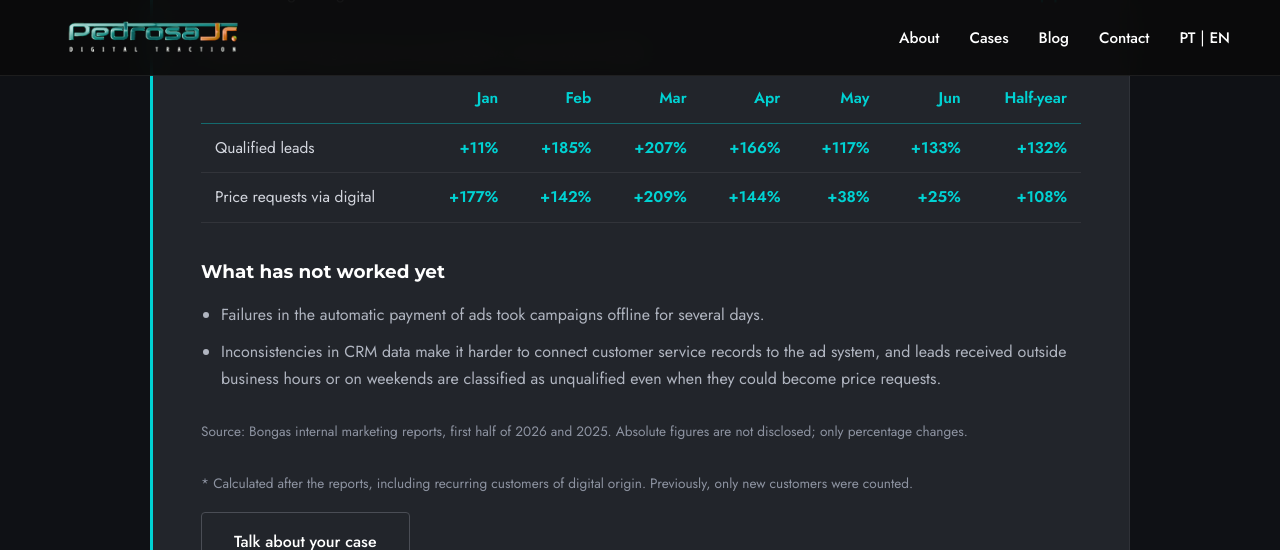
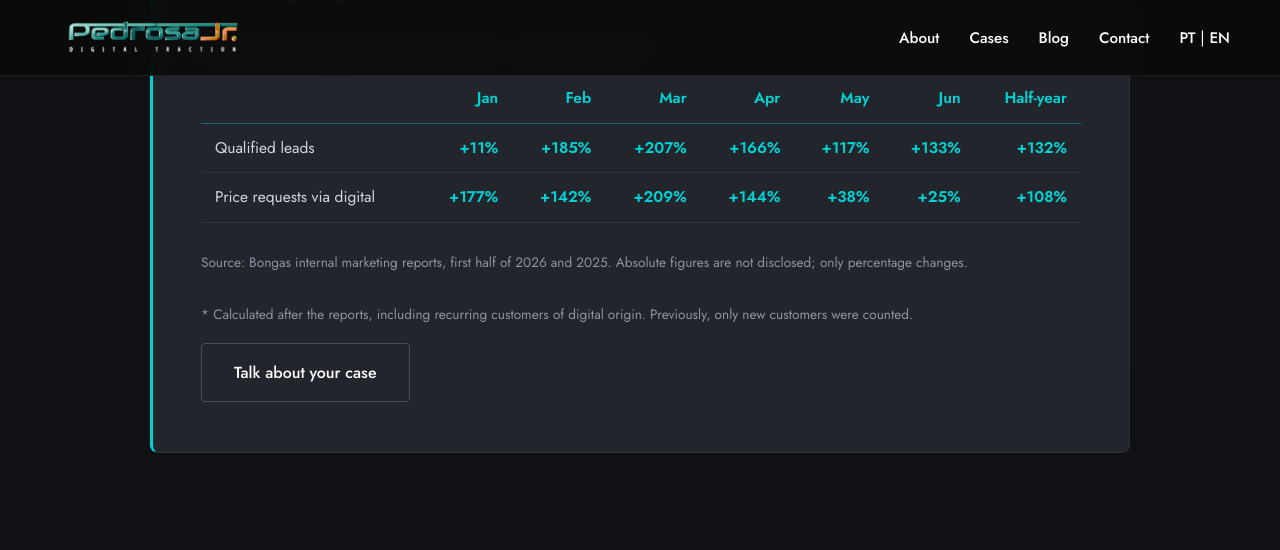
Before and after one commit to pedrosajrdigital/pedrosajr, a Jekyll site: the page built from en/projetos-tracionados.html, in a window 1280 px wide and 900 px high, scrolled down 1665 px, cut to the strip 0-550 px from the top of the window. Built offline with Jekyll 4.4.1, drawn with Linux system fonts in a browser that asks for light colours.

Commit message:
Caso Bongas: remover seção 'O que ainda não funcionou'
Co-Authored-By: Claude Sonnet 5.5 <noreply@anthropic.com>
Claude-Session: https://claude.ai/code/session_01QyZpFoYw6zPAhnX4fMdVMU

```diff
--- a/en/projetos-tracionados.html
+++ b/en/projetos-tracionados.html
@@ -65,12 +65,6 @@ lang: en
                 </table>
             </div>
 
-            <h3>What has not worked yet</h3>
-            <ul class="case-list">
-                <li>Failures in the automatic payment of ads took campaigns offline for several days.</li>
-                <li>Inconsistencies in CRM data make it harder to connect customer service records to the ad system, and leads received outside business hours or on weekends are classified as unqualified even when they could become price requests.</li>
-            </ul>
-
             <p class="case-note">Source: Bongas internal marketing reports, first half of 2026 and 2025. Absolute figures are not disclosed; only percentage changes.</p>
             <p class="case-note">* Calculated after the reports, including recurring customers of digital origin. Previously, only new customers were counted.</p>
             <a href="/en/contato.html" class="btn btn-secondary">Talk about your case</a>
--- a/projetos-tracionados.html
+++ b/projetos-tracionados.html
@@ -65,12 +65,6 @@ lang: pt-BR
                 </table>
             </div>
 
-            <h3>O que ainda não funcionou</h3>
-            <ul class="case-list">
-                <li>Falhas no pagamento automático dos anúncios deixaram campanhas fora do ar por vários dias.</li>
-                <li>Inconsistências nos dados do CRM dificultam a integração dos atendimentos com o sistema de anúncios, e leads recebidos fora do horário ou em fins de semana são classificados como não qualificados, mesmo quando poderiam virar orçamento.</li>
-            </ul>
-
             <p class="case-note">Fonte: relatórios internos de marketing da Bongas, 1º semestre de 2026 e de 2025. Valores absolutos não são divulgados; apenas variações percentuais.</p>
             <p class="case-note">* Apuração feita depois dos relatórios, incluindo clientes recorrentes de origem digital. Antes, apenas os clientes novos eram considerados.</p>
             <a href="contato.html" class="btn btn-secondary">Falar sobre o seu caso</a>
```
